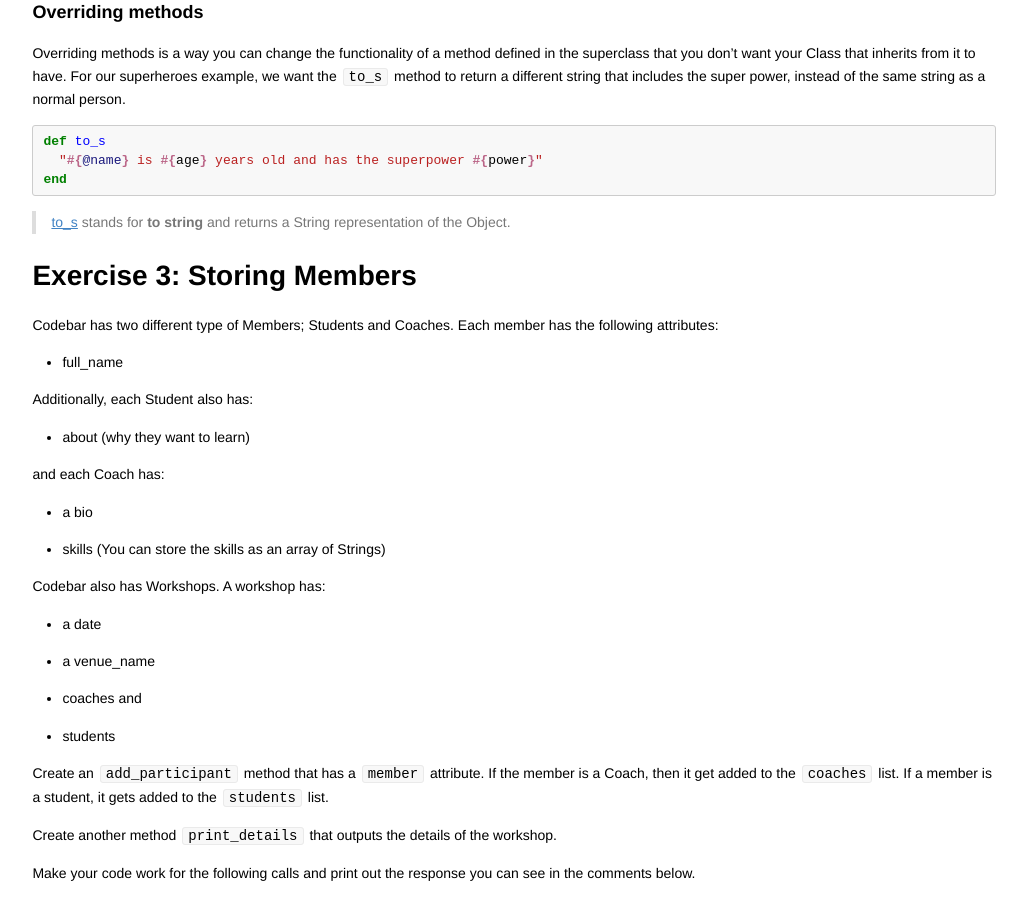
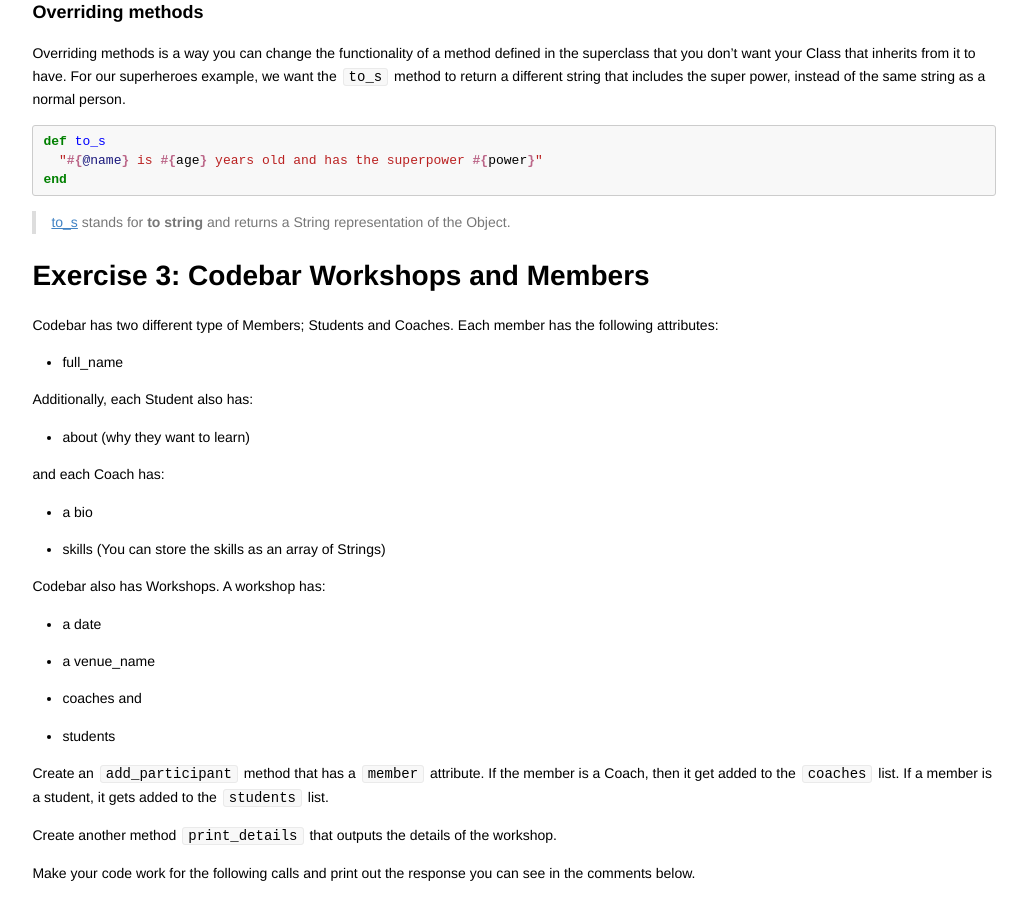
Before and after one commit to codebar/tutorials, a Jekyll site: the page built from ruby/lesson4/tutorial.md, in a window 1280 px wide and 900 px high, scrolled down 4807 px. Shown: the whole window, without its empty margins (126-1153 px from the left). Built offline with Jekyll 4.4.1, drawn with Linux system fonts in a browser that asks for light colours; Markdown is read by kramdown in place of the engine named in the settings.

Commit message:
update exercise title

```diff
--- a/ruby/lesson4/tutorial.md
+++ b/ruby/lesson4/tutorial.md
@@ -243,7 +243,7 @@ end
 
 > [to_s](http://ruby-doc.org/core-2.1.1/Object.html#method-i-to_s) stands for **to string** and returns a String representation of the Object.
 
-# Exercise 3: Storing Members
+# Exercise 3: Codebar Workshops and Members
 
 Codebar has two different type of Members; Students and Coaches.
 Each member has the following attributes:
```
